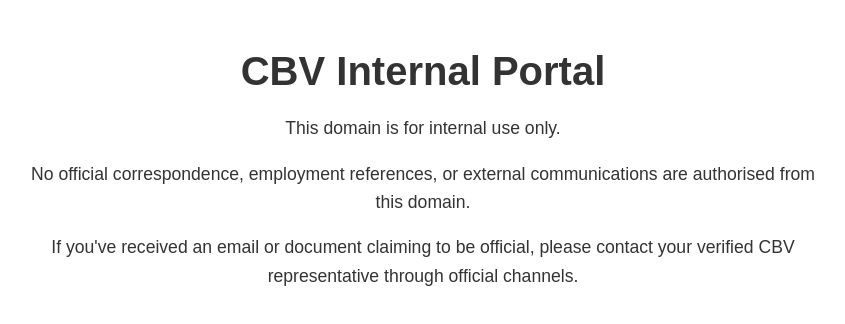
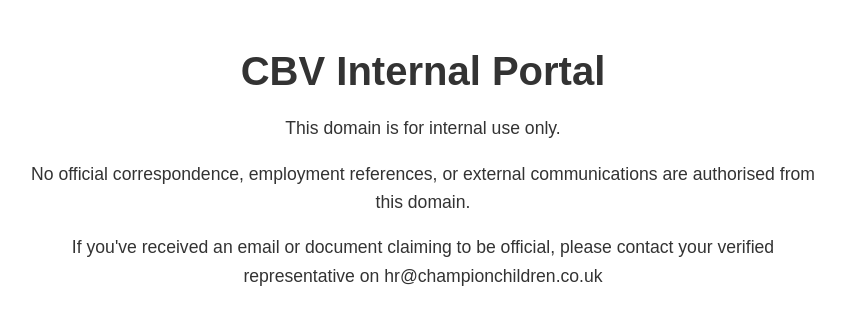
Before and after one commit to 01hardi/CBV-INTERNAL-PORTAL, a plain HTML site: page index.html in a window 1280 px wide. Shown: the part 396-720 px from the top of the page, without its empty margins (217-1062 px from the left). Drawn offline with Linux system fonts and the light colour scheme.

Commit message:
Update contact email for verified representatives

```diff
--- a/index.html
+++ b/index.html
@@ -92,7 +92,7 @@
       </p>
       <p class="warning-text">
         If you've received an email or document claiming to be official, please
-        contact your verified CBV representative through official channels.
+        contact your verified representative on hr@championchildren.co.uk
       </p>
     </div>
   </body>
```
